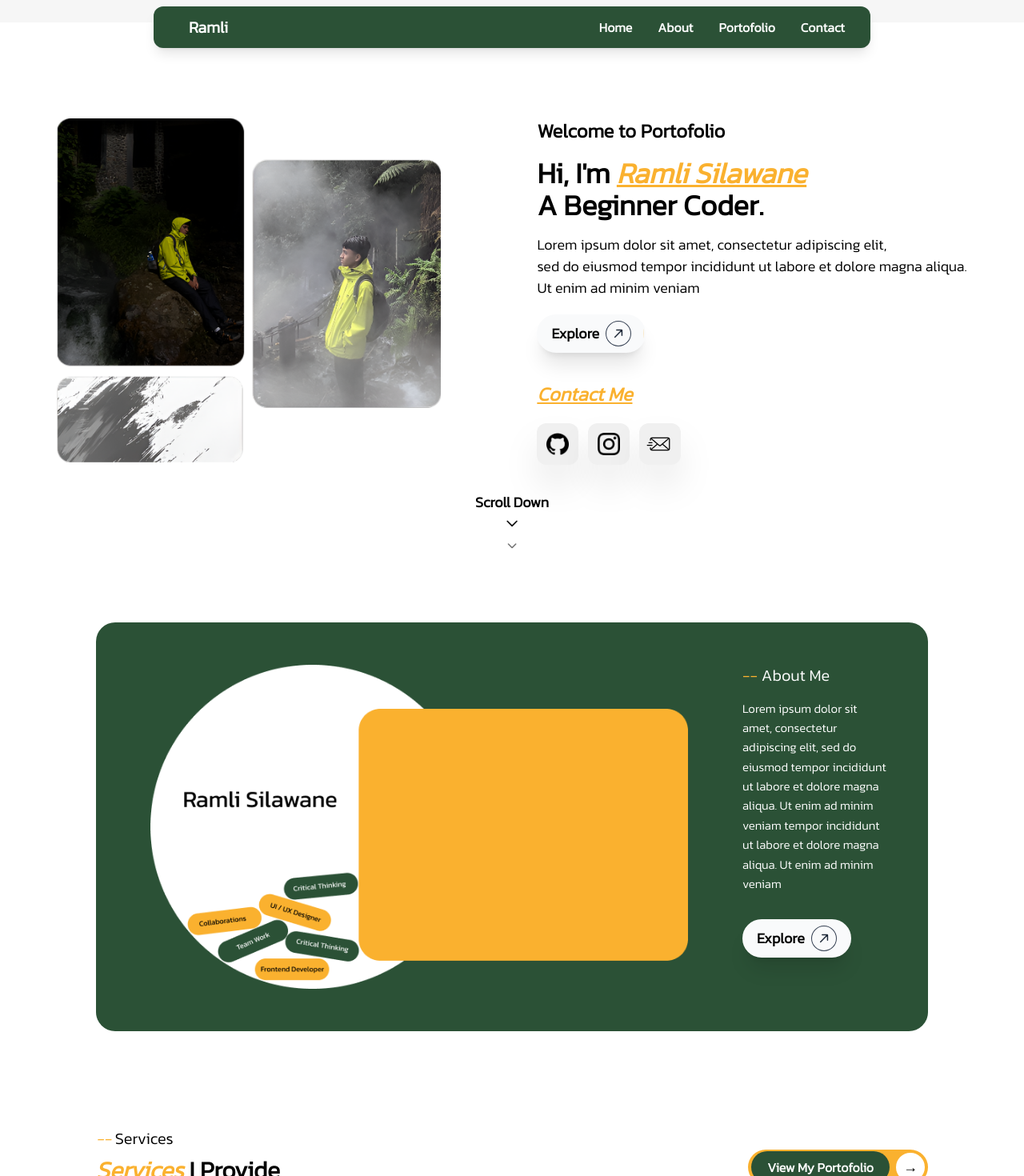
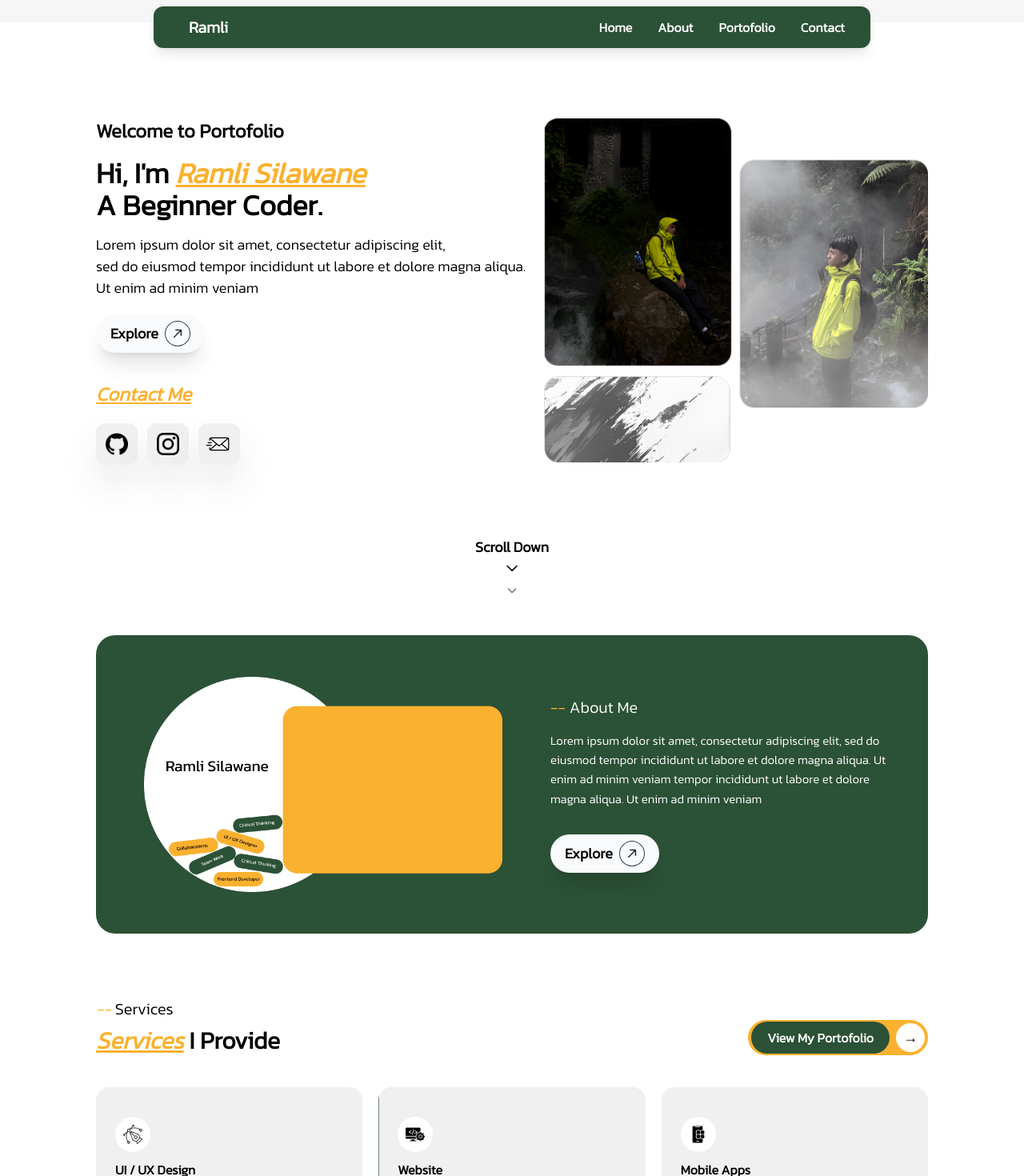
Before and after one commit to RamliWane/My-Portofolio, a Next.js app: page / in a window 1280 px wide. Shown: the top 1470 px of the page at 80% size. Built offline with nearby package versions, Linux system fonts and the light colour scheme.

Commit message:
fix bug at changed file

```diff
--- a/src/HeroPage/FirstPage.jsx
+++ b/src/HeroPage/FirstPage.jsx
@@ -13,16 +13,8 @@ export default function FirstPage() {
   };
 
   return (
-    <div className="flex justify-center flex-wrap mt-10 lg:mt-30 relative">
-        <div className="flex justify-center mb-10 z-1">
-          <img
-            className="w-80 h-auto md:w-100 lg:w-120"
-            src="./image-first-page.png"
-            alt="globe"
-          />
-        </div>
-
-      <div className="flex self-start ml-10 items-start flex-wrap lg:ml-30 flex-col gap-4">
+    <div className="flex justify-between items-center flex-wrap mt-10 lg:mt-30 relative px-8 lg:px-30 pb-24">
+      <div className="flex self-start items-start flex-wrap flex-col gap-4 order-2 lg:order-1">
           <h3 className="text-2xl font-bold text-black">
             Welcome to Portofolio
           </h3>
@@ -51,8 +43,15 @@ export default function FirstPage() {
           </div>
       </div>
 
+      <div className="flex justify-center items-center mb-10 order-1 lg:order-2 w-full lg:w-auto">
+        <img
+          className="w-90 h-auto md:w-100 lg:w-120 max-w-full"
+          src="./image-first-page.png"
+          alt="globe"
+        />
+      </div>
 
-      <div className="absolute -bottom-18  left-1/2 transform -translate-x-1/2">
+      <div className="absolute -bottom-8  left-1/2 transform -translate-x-1/2">
         <div
           className="flex flex-col items-center justify-center cursor-pointer transition-all duration-300 hover:scale-110 group"
           onClick={scrollToNextSection}
--- a/src/HeroPage/PageThree.jsx
+++ b/src/HeroPage/PageThree.jsx
@@ -1,34 +1,35 @@
 "use client";
 import Button from "../Components/Button";
-import AnimatedWrapper from "@/Components/AnimatedWrapper";
 
 export default function PageThree() {
   return (
-            <div id="about" className="w-full flex items-center pt-30">
-                <div className="flex justify-center items-center">
-                    <div className="bg-[#2B5136] px-5 sm:px-8 lg:px-12 py-8 sm:py-10 lg:py-13 mt-10 mb-20 sm:mb-30 w-full mx-8 lg:mx-30 rounded-3xl">
-                        <div className="flex flex-col lg:flex-row gap-6 sm:gap-8 lg:gap-12 items-center">
-                            <div className="flex-shrink-0 w-full lg:w-auto pl-0 sm:pl-5">
+    <div id="about" className="w-full px-8 lg:px-30 py-20">
+      <div className="bg-[#2B5136] rounded-3xl px-8 lg:px-12 py-10 lg:py-13">
+        <div className="flex flex-col lg:flex-row gap-8 lg:gap-12 items-center">
+          <div className="w-full lg:w-1/2 flex-shrink-0">
             <img
-                                    className="w-full max-w-md lg:max-w-2xl mx-auto"
+              className="w-full max-w-md mx-auto"
               src="./aboutme-image.png"
-                                    alt="globe"
+              alt="About Me"
             />
           </div>
 
-                            <div className="flex flex-col gap-4 pl-0 sm:pl-5 w-full">
-                                <p className="text-white text-xl"><span className="text-[#FAB12F]">--</span> About Me</p>
-                                <p className="text-white text-base sm:text-[15px] lg:text-[15px] xl:text-[15px] leading-relaxed">
-                                    Lorem ipsum dolor sit amet, consectetur adipiscing elit, sed do eiusmod tempor incididunt ut labore et dolore magna aliqua. Ut enim ad minim veniam tempor incididunt ut labore et dolore magna aliqua. Ut enim ad minim veniam
+          <div className="flex flex-col gap-4 w-full lg:w-1/2">
+            <p className="text-white text-xl">
+              <span className="text-[#FAB12F]">--</span> About Me
             </p>
-                                <div className="self-start mb-4 sm:mb-10 mt-2 sm:mt-4">
+            <p className="text-white text-[15px] leading-relaxed">
+              Lorem ipsum dolor sit amet, consectetur adipiscing elit, sed do
+              eiusmod tempor incididunt ut labore et dolore magna aliqua. Ut
+              enim ad minim veniam tempor incididunt ut labore et dolore magna
+              aliqua. Ut enim ad minim veniam
+            </p>
+            <div className="self-start mt-4">
               <Button />
             </div>
           </div>
         </div>
       </div>
     </div>
-
-            </div>
   );
 }
--- a/src/app/detail/[id]/page.jsx
+++ b/src/app/detail/[id]/page.jsx
@@ -110,9 +110,6 @@ export default function Detail( ) {
                             alt="Project Detail"
                         />
                     </div>
-                    <div className="flex justify-center pt-5 items-center">
-                        <img className="w-330 h-5" src="../line.png" alt="" />
-                    </div>
                 </div>
 
                 <footer className="max-w-6xl mx-auto pt-12 pb-8 border-t lg:ml-55 border-gray-200">
--- a/src/app/layout.jsx
+++ b/src/app/layout.jsx
@@ -31,7 +31,7 @@ export default function RootLayout({ children }) {
         <div className="mt-7">
           <Navbar></Navbar>
         </div>
-        <main className="container mx-auto">{children}</main>
+        <main>{children}</main>
       </body>
     </html>
   );
```
Lines whose indentation alone changed are shown as unchanged.
